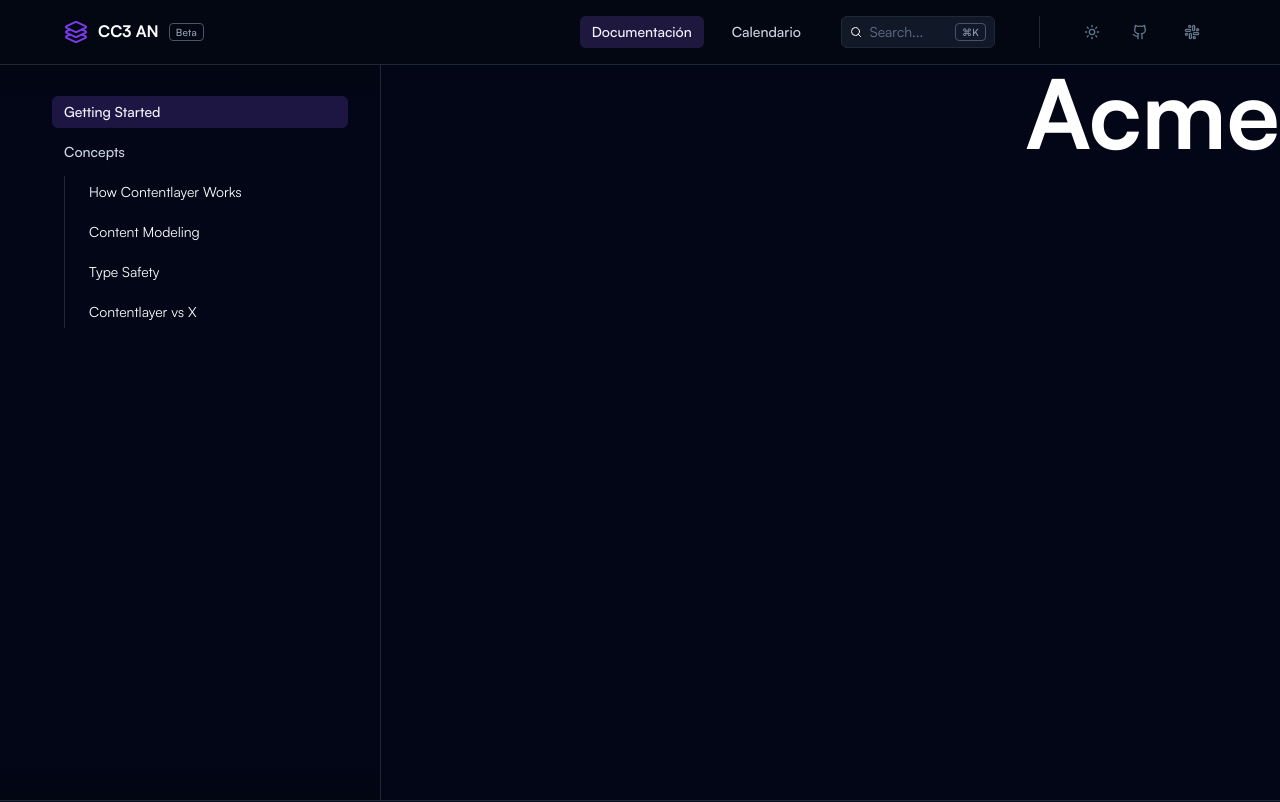
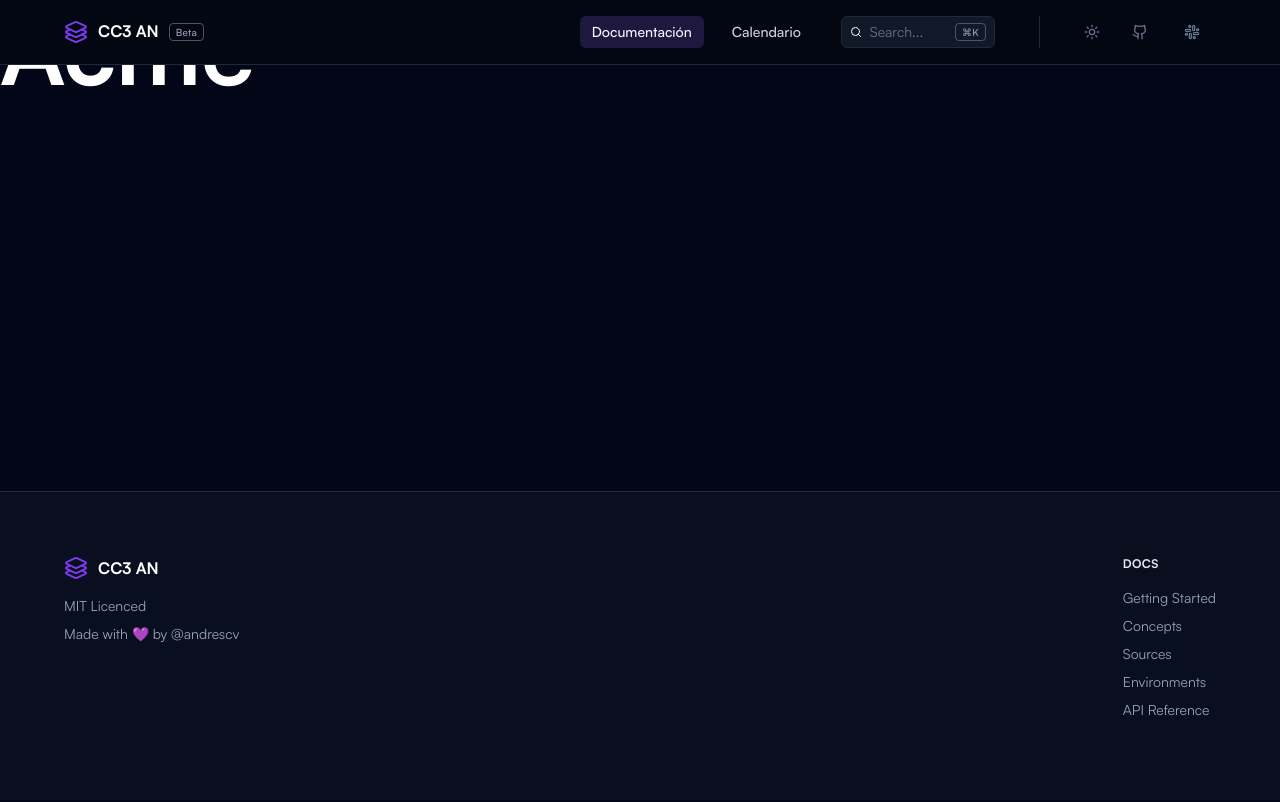
Before and after one commit to cc3-an-ug/webapp, a Next.js app: page / in a window 1280 px wide. Shown: the top 802 px of the page. Built offline with nearby package versions, Linux system fonts and the light colour scheme.

Commit message:
feat: add font mono to root layout

```diff
--- a/src/app/fonts.tsx
+++ b/src/app/fonts.tsx
@@ -1,3 +1,4 @@
+import { JetBrains_Mono, Plus_Jakarta_Sans } from 'next/font/google';
 import localFont from 'next/font/local';
 
 export const SatoshiFont = localFont({
@@ -55,3 +56,15 @@
     },
   ],
 });
+
+export const JetBrainsMonoFont = JetBrains_Mono({
+  variable: '--font-mono',
+  subsets: ['latin'],
+  weight: ['100', '200', '300', '400', '500', '600', '700', '800'],
+});
+
+export const PlusJakartaFont = Plus_Jakarta_Sans({
+  variable: '--font-sans',
+  subsets: ['latin'],
+  weight: ['200', '300', '400', '500', '600', '700', '800'],
+});
--- a/src/app/layout.tsx
+++ b/src/app/layout.tsx
@@ -1,11 +1,12 @@
 import '@/styles/globals.css';
 
+import clsx from 'clsx';
 import type { Metadata } from 'next';
 import type { ReactNode } from 'react';
 
 import { SiteConfig } from '@/config/site';
 
-import { SatoshiFont } from './fonts';
+import { JetBrainsMonoFont, SatoshiFont } from './fonts';
 import { RootLayoutFooter } from './footer';
 import { RootLayoutHeader } from './header';
 import { RootLayoutProvider } from './provider';
@@ -54,78 +55,11 @@
 }) {
   return (
     <html lang="es_ES" className="dark" suppressHydrationWarning>
-      <body className={SatoshiFont.variable}>
+      <body className={clsx(SatoshiFont.variable, JetBrainsMonoFont.variable)}>
         <RootLayoutProvider>
           <RootLayoutHeader />
           <div className="flex min-h-screen flex-col justify-between">
-            <main className="relative scroll-mt-36 pt-16">
-              <div className="relative mx-auto w-full max-w-screen-2xl lg:flex lg:items-start">
-                <nav className="sticky top-16 hidden h-[calc(100vh-4rem)] shrink-0 border-r border-gray-200 lg:block dark:border-gray-800">
-                  <div className="-ml-3 h-full overflow-y-scroll p-8 pl-16">
-                    <div className="-ml-6 w-80">
-                      <div>
-                        <div className="ml-3 space-y-2 pl-3">
-                          <div className="group flex h-8 items-center justify-between space-x-2 whitespace-nowrap rounded-md bg-violet-50 px-3 text-sm font-medium leading-none text-violet-900 dark:bg-violet-500/20 dark:text-violet-50">
-                            <a
-                              className="flex h-full grow items-center space-x-2"
-                              href="/docs/getting-started-cddd76b7"
-                            >
-                              <span>Getting Started</span>
-                            </a>
-                          </div>
-                          <div className="group flex h-8 items-center justify-between space-x-2 whitespace-nowrap rounded-md px-3 text-sm font-medium leading-none text-slate-600 hover:bg-gray-50 hover:text-slate-700 dark:text-slate-300 dark:hover:bg-gray-900 dark:hover:text-slate-200">
-                            <a
-                              className="flex h-full grow items-center space-x-2"
-                              href="/docs/concepts-ac167d19"
-                            >
-                              <span>Concepts</span>
-                            </a>
-                          </div>
-                          <div className="ml-3 space-y-2 border-l border-gray-200 pl-3 dark:border-gray-800">
-                            <div className="group flex h-8 items-center justify-between space-x-2 whitespace-nowrap rounded-md px-3 text-sm font-normal leading-none hover:bg-gray-50 hover:text-slate-600 dark:hover:bg-gray-900 dark:hover:text-slate-300">
-                              <a
-                                className="flex h-full grow items-center space-x-2"
-                                href="/docs/concepts/how-contentlayer-works-da5b2220"
-                              >
-                                <span>How Contentlayer Works</span>
-                              </a>
-                            </div>
-                            <div className="group flex h-8 items-center justify-between space-x-2 whitespace-nowrap rounded-md px-3 text-sm font-normal leading-none hover:bg-gray-50 hover:text-slate-600 dark:hover:bg-gray-900 dark:hover:text-slate-300">
-                              <a
-                                className="flex h-full grow items-center space-x-2"
-                                href="/docs/concepts/content-modeling-dc68721f"
-                              >
-                                <span>Content Modeling</span>
-                              </a>
-                            </div>
-                            <div className="group flex h-8 items-center justify-between space-x-2 whitespace-nowrap rounded-md px-3 text-sm font-normal leading-none hover:bg-gray-50 hover:text-slate-600 dark:hover:bg-gray-900 dark:hover:text-slate-300">
-                              <a
-                                className="flex h-full grow items-center space-x-2"
-                                href="/docs/concepts/type-safety-e764dcd5"
-                              >
-                                <span>Type Safety</span>
-                              </a>
-                            </div>
-                            <div className="group flex h-8 items-center justify-between space-x-2 whitespace-nowrap rounded-md px-3 text-sm font-normal leading-none hover:bg-gray-50 hover:text-slate-600 dark:hover:bg-gray-900 dark:hover:text-slate-300">
-                              <a
-                                className="flex h-full grow items-center space-x-2"
-                                href="/docs/concepts/comparison-d7093dfb"
-                              >
-                                <span>Contentlayer vs X</span>
-                              </a>
-                            </div>
-                          </div>
-                        </div>
-                      </div>
-                    </div>
-                  </div>
-                  <div className="absolute inset-x-0 top-0 h-8 bg-gradient-to-t from-white/0 to-white/100 dark:from-gray-950/0 dark:to-gray-950/100" />
-                  <div className="absolute inset-x-0 bottom-0 h-8 bg-gradient-to-b from-white/0 to-white/100 dark:from-gray-950/0 dark:to-gray-950/100" />
-                </nav>
-                <div className="relative w-full flex-1 grow"></div>
-                {children}
-              </div>
-            </main>
+            {children}
             <RootLayoutFooter />
           </div>
         </RootLayoutProvider>
--- a/tailwind.config.ts
+++ b/tailwind.config.ts
@@ -8,10 +8,11 @@
     extend: {
       fontFamily: {
         sans: ['var(--font-sans)', ...fontFamily.sans],
+        mono: ['var(--font-mono)', ...fontFamily.mono],
       },
     },
   },
-  plugins: [],
+  plugins: [require('tailwindcss-animate'), require('@tailwindcss/typography')],
 };
 
 export default config;
```
